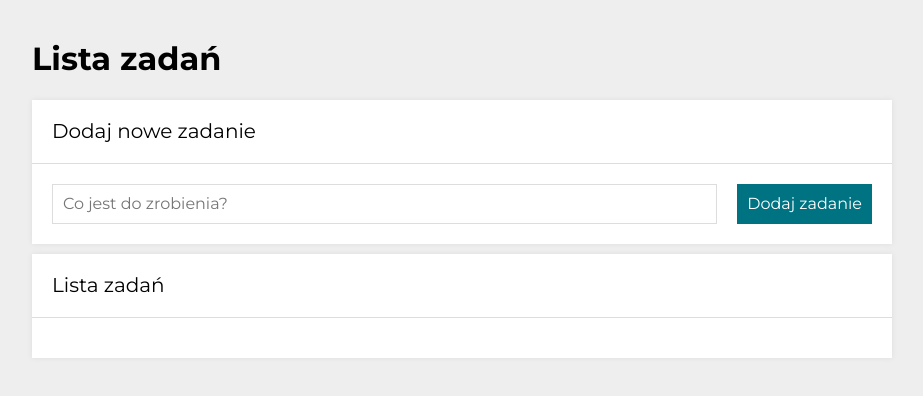
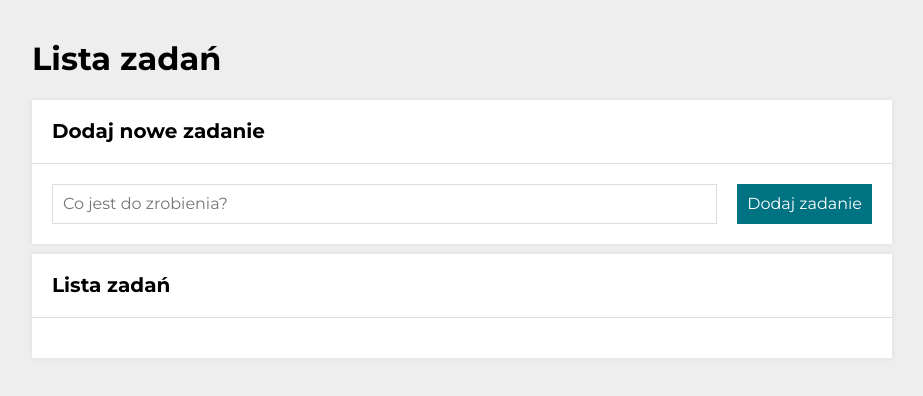
Before and after one commit to michal-owsiak/to-do-list, a React (Create React App) app: page / in a window 1280 px wide. Shown: the top 396 px of the page, without its empty margins (178-1101 px from the left). Built offline with nearby package versions, Linux system fonts and the light colour scheme.

Commit message:
header title tag changed from div to h1

```diff
--- a/src/Section/styled.js
+++ b/src/Section/styled.js
@@ -17,7 +17,7 @@ export const Header = styled.div`
   };
 `;
 
-export const Title = styled.div`
+export const Title = styled.h1`
   padding: 20px;
   font-size: 20px;
   margin: 0;
```
